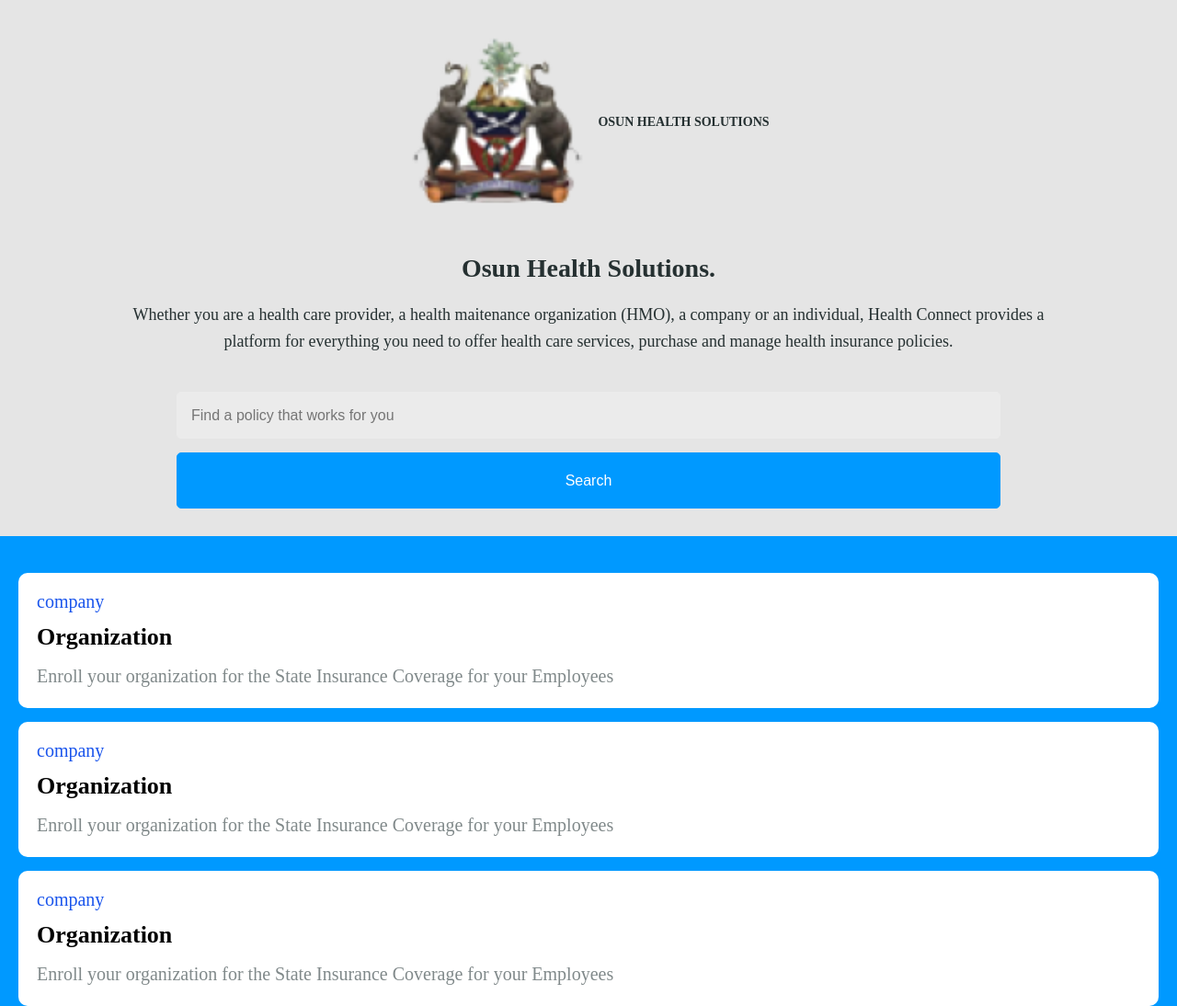
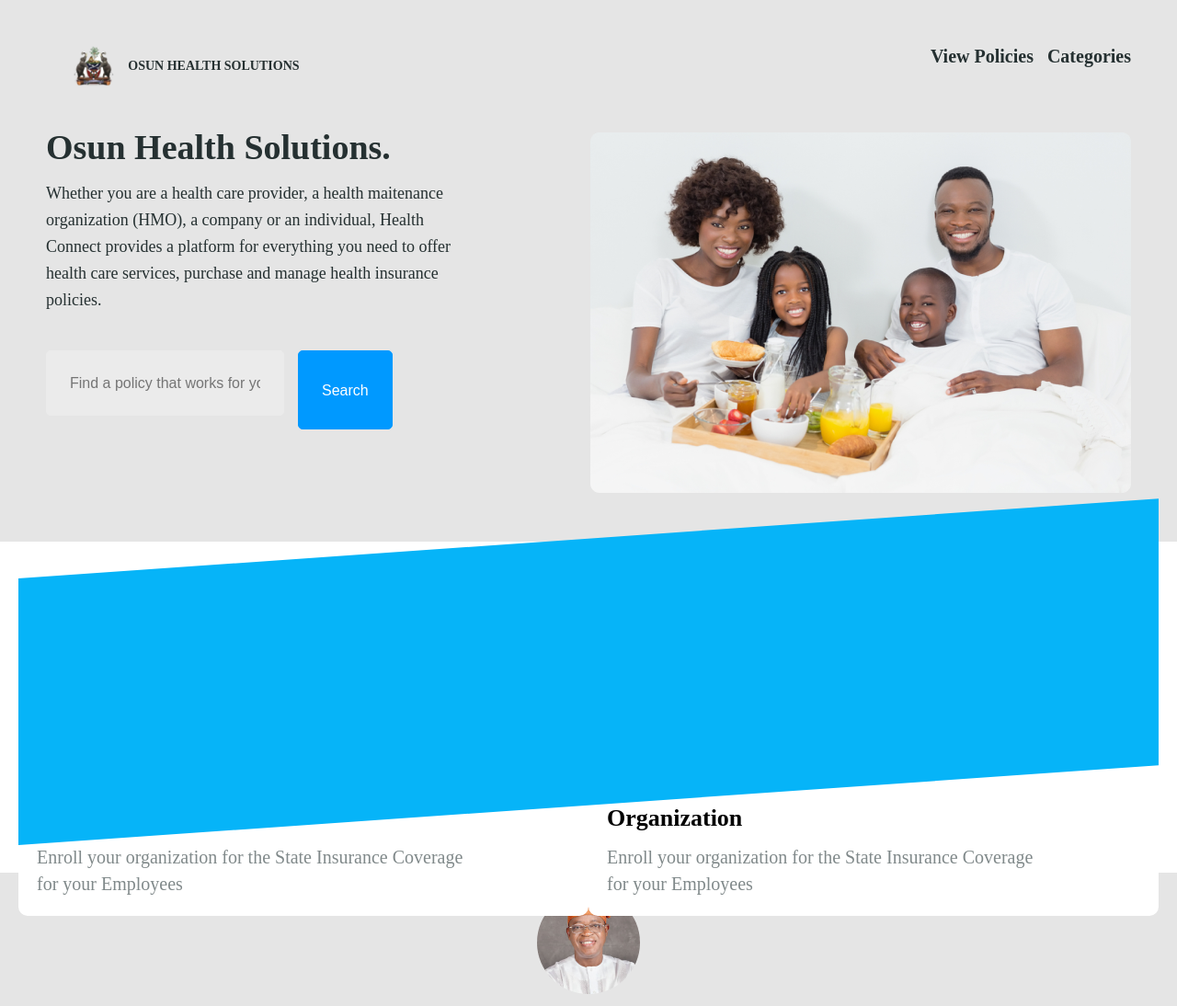
Before and after one commit to agoiopeyemi/ohis, a plain HTML site: page index.html in a window 1280 px wide. Shown: the top 1094 px of the page at 92% size. Drawn offline with Linux system fonts and the light colour scheme.

Commit message:
working on web landing page

```diff
--- a/index.html
+++ b/index.html
@@ -11,10 +11,17 @@
 <body>
   <div>
       <div class="container">
-          <div class="containerLogoSubtitle">
+          <div class="wrapperLogo">
+            <div  class="containerLogoSubtitle">
                 <img src="./image/logo-head.png" width="15%" alt="Logo">
                 <p class="logoHeading">OSUN HEALTH SOLUTIONS</p>
             </div>
+            <div class="logoNav">
+                <p>view policies</p>
+                <p class="nav">categories</p>
+            </div>
+          </div>
+          <div class="wrapperHeader">
              <div>
                 <h1 class="mainHeading">Osun Health Solutions.</h1>
                 <div>
@@ -26,12 +33,18 @@
                       <input type="text" class="headerInput" placeholder="Find a policy that works for you">
                       <button class="headerButton">search</button>
                     </div>
+                </div>
+             </div>
 
+             <div class="headerImage">
+                 <img src="./image/5c1674c18cf3b.png" alt="">
              </div>
           </div>
       </div>
 
       <div class="wrapperCompany">
+          <div class="shape">
+            <div class="company">
                 <div class="containerCompany">
                     <h4 class="companySubtitle">company</h4>
                     <h2 class="companyTitle">organization</h2>
@@ -42,6 +55,8 @@
                     <h2 class="companyTitle">organization</h2>
                     <p class="companyDescription">Enroll your organization for the State Insurance Coverage for your Employees</p>
                 </div>
+            </div>
+            <div class="company">
                 <div class="containerCompany">
                     <h4 class="companySubtitle">company</h4>
                     <h2 class="companyTitle">organization</h2>
@@ -52,6 +67,9 @@
                     <h2 class="companyTitle">organization</h2>
                     <p class="companyDescription">Enroll your organization for the State Insurance Coverage for your Employees</p>
                 </div>
+            </div>
+          </div>
+
       </div>
 
       <div class="wrapperExecutive">
--- a/sass/_company.scss
+++ b/sass/_company.scss
@@ -53,3 +53,34 @@
 .executiveTitle {
     color: #80898A;
 }
+
+@media screen and (min-width: 450px) {
+   .company {
+       display: flex;
+    //    margin: 20px;
+   }
+   .containerCompany {
+
+   }
+
+   .shape {
+    position: relative;
+    width: 100%;
+    height: 290px;
+    background: rgba(6, 180, 248, 1);
+  }
+
+.shape:after {
+    position: absolute;
+    width: 100%;
+    height: 100%;
+    content: "";
+    background: inherit;
+    top: 0;
+    right: 0;
+    bottom: 0;
+    left: 0;
+    transform-origin: top left;
+    transform: skewY(-4deg);
+    }
+}
--- a/sass/_form.scss
+++ b/sass/_form.scss
@@ -27,3 +27,21 @@
     background: #0099FF;
     border: 1px solid #0099FF;
 }
+
+@media screen and (min-width: 450px) {
+    .containerInputBtn {
+        flex-direction: row;
+
+        margin: 0;
+    }
+    .headerInput {
+
+        padding: 25px;
+        margin-right: 15px;
+    }
+    .headerButton {
+
+        padding:  15px 25px;
+    }
+
+}
--- a/sass/_global.scss
+++ b/sass/_global.scss
@@ -14,3 +14,13 @@
     flex-direction: column;
     align-items: center;
 }
+
+@media screen and (min-width: 450px) {
+    .container {
+        padding: 50px;
+
+    }
+    .wrapperCompany {
+       background: none;
+    }
+}
--- a/sass/_header.scss
+++ b/sass/_header.scss
@@ -3,6 +3,9 @@
     line-height: 32px;
     font-weight: bold;
     text-align: center;
+}
+.headerImage {
+    display: none;
 }
 .headerContent {
     font-size: 18px;
@@ -12,3 +15,20 @@
     width: 80%;
     margin: 20px auto 40px;
 }
+
+@media screen and (min-width: 450px) {
+   .wrapperHeader {
+       display: flex;
+   }
+   .headerImage {
+       display: block;
+    }
+    .mainHeading {
+        font-size: 38px;
+        text-align: left;
+    }
+    .headerContent {
+        text-align: left;
+        margin: 20px 0 40px;
+    }
+}
--- a/sass/_logoContainer.scss
+++ b/sass/_logoContainer.scss
@@ -1,3 +1,4 @@
+
 .containerLogoSubtitle {
     display: flex;
     align-items: center;
@@ -13,3 +14,25 @@
 
     margin-left: 15px;
 }
+.logoNav {
+    display: none;
+}
+
+@media screen and (min-width: 450px) {
+    .wrapperLogo {
+        display: flex;
+        justify-content: space-between;
+    }
+    .logoNav {
+        display: flex;
+
+        font-size: 20px;
+        color: #253031;
+        font-weight: bold;
+        line-height: 22px;
+        text-transform: capitalize;
+    }
+    .nav {
+        margin-left: 15px;
+    }
+}
--- a/sass/_policy.scss
+++ b/sass/_policy.scss
@@ -91,3 +91,7 @@
    border: 1px solid #0099FF;
 
 }
+
+@media screen and (min-width: 450px) {
+
+}
```
Also changed, not shown: landing-page.html (added, +12 -0 lines), css/app.css, image/5c1674c18cf3b.png (added), 1 other file. Lines whose indentation alone changed are shown as unchanged.
